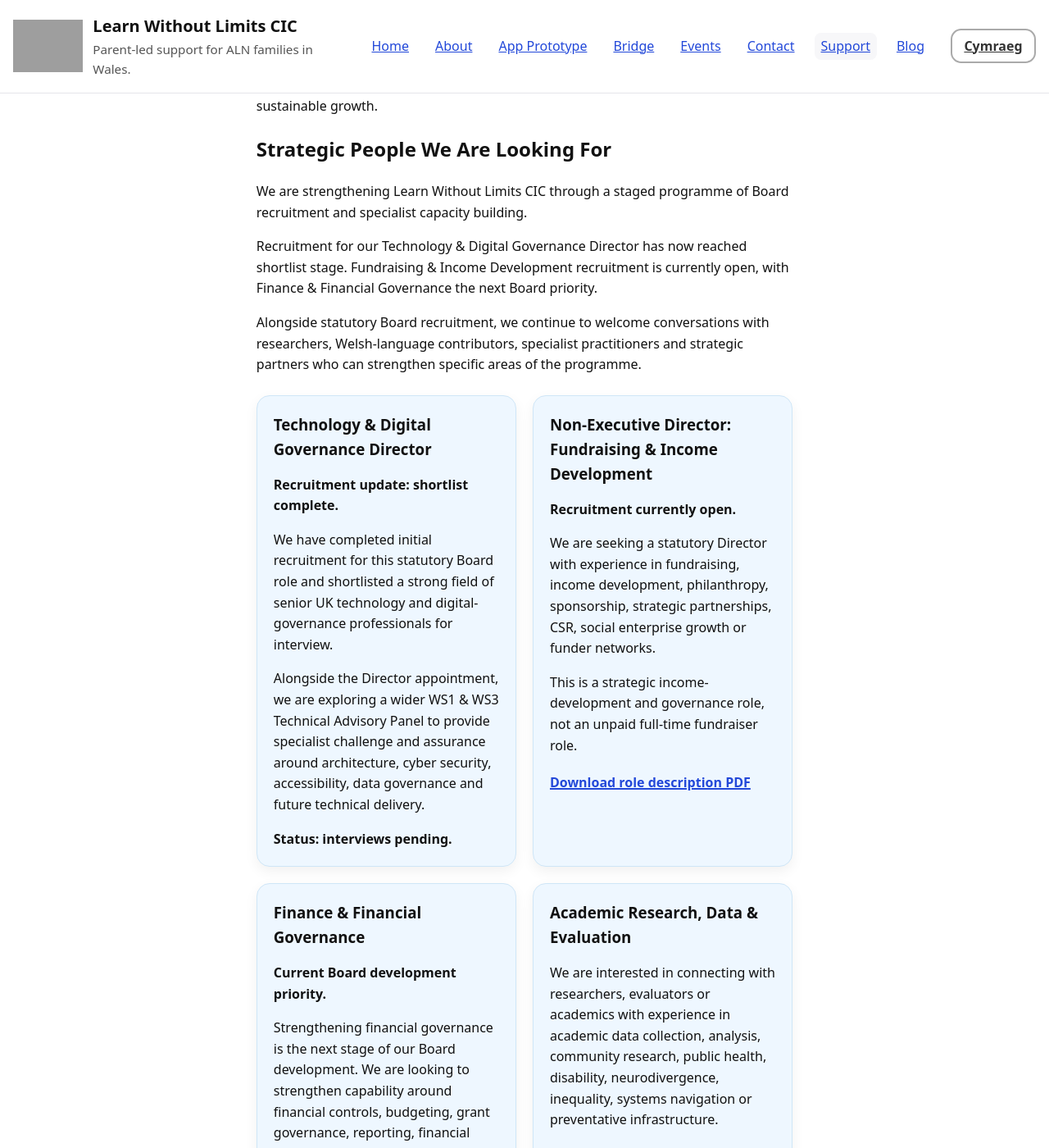
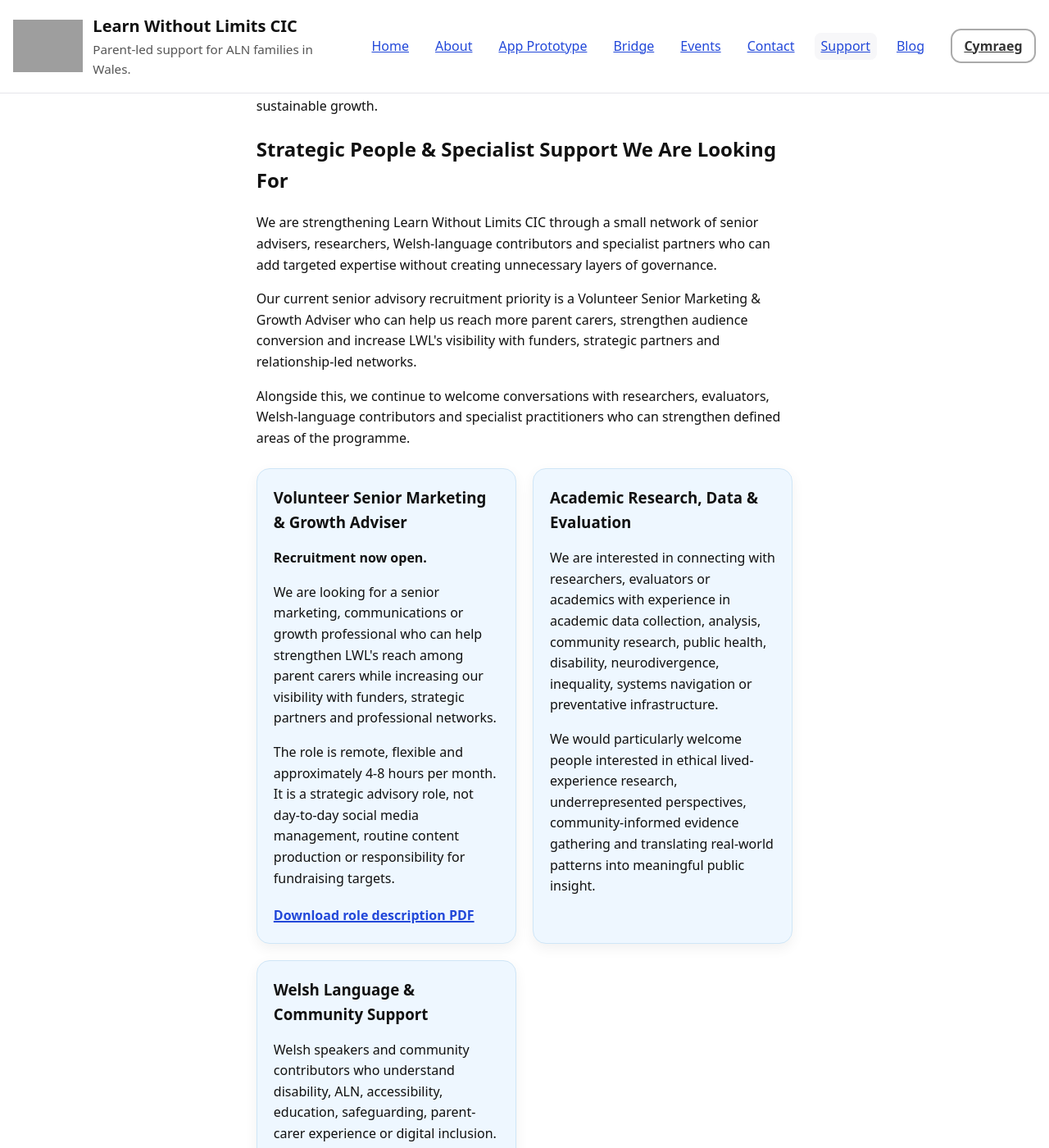
Before and after one commit to StephShobiye/learnwithoutlimitscic.github.io, a Jekyll site: the page support.en.html, which Jekyll copies as it is, in a window 1280 px wide and 1400 px high, scrolled down 839 px. Shown: the whole window at 82% size. Built offline with Jekyll 4.4.1, drawn with Linux system fonts in a browser that asks for light colours; some of the changed text lies outside the part shown; grey boxes are pictures that could not be loaded.

Commit message:
Refresh Support page and add Senior Marketing & Growth Adviser role

```diff
--- a/support.en.html
+++ b/support.en.html
@@ -5,7 +5,10 @@
   <meta name="viewport" content="width=device-width, initial-scale=1">
 
   <title>Support | Learn Without Limits CIC</title>
-  <meta name="description" content="Support Learn Without Limits CIC by sponsoring defined workstreams, strategic infrastructure, research, accessibility, Welsh-language access and public learning resources.">
+  <meta
+    name="description"
+    content="Support Learn Without Limits CIC through strategic advice, sponsorship, research, Welsh-language capacity and collaboration across our programme in Wales."
+  >
 
   <link rel="preload" href="/assets/css/styles.css" as="style">
   <link rel="stylesheet" href="/assets/css/styles.css">
@@ -111,13 +114,21 @@
         width="128"
         height="128"
       >
+
       <div class="brand-text">
         <span class="brand-title">Learn Without Limits CIC</span>
         <span class="brand-tag">Parent-led support for ALN families in Wales.</span>
       </div>
     </div>
 
-    <button id="navToggle" class="nav-toggle" aria-expanded="false" aria-controls="nav">Menu</button>
+    <button
+      id="navToggle"
+      class="nav-toggle"
+      aria-expanded="false"
+      aria-controls="nav"
+    >
+      Menu
+    </button>
 
     <nav id="nav" class="site-nav" aria-label="Primary">
       <ul>
@@ -128,12 +139,28 @@
         <li><a href="/events.en.html">Events</a></li>
         <li><a href="/contact.en.html">Contact</a></li>
         <li><a href="/support.en.html" aria-current="page">Support</a></li>
-        <li><a href="https://blog.learnwithoutlimitscic.org/" target="_blank" rel="noopener">Blog</a></li>
+        <li>
+          <a
+            href="https://blog.learnwithoutlimitscic.org/"
+            target="_blank"
+            rel="noopener"
+          >
+            Blog
+          </a>
+        </li>
       </ul>
     </nav>
 
     <nav class="lang-switch" aria-label="Language switch">
-      <a class="btn ghost" href="/support.cy.html" lang="cy" hreflang="cy" aria-label="Switch language to Cymraeg">Cymraeg</a>
+      <a
+        class="btn ghost"
+        href="/support.cy.html"
+        lang="cy"
+        hreflang="cy"
+        aria-label="Switch language to Cymraeg"
+      >
+        Cymraeg
+      </a>
     </nav>
   </header>
 
@@ -146,6 +173,7 @@
 
   <main id="main" tabindex="-1">
     <section class="content">
+
       <h1>Support Learn Without Limits CIC</h1>
 
       <div class="support-hero">
@@ -157,95 +185,91 @@
 
       <div class="support-intro">
         <p>
-          Learn Without Limits CIC is building practical navigation infrastructure for families affected by disability, additional learning needs, school breakdown and fragmented public systems in Wales.
+          Learn Without Limits CIC is building practical navigation
+          infrastructure for families affected by disability, additional
+          learning needs, school breakdown and fragmented public systems in
+          Wales.
         </p>
 
         <p>
-          We already have live community reach, public information resources and a working digital development model. Targeted support can help us strengthen the infrastructure, technical capacity and strategic collaborations needed for safe, sustainable growth.
+          We already have live community reach, public information resources
+          and a working digital development model. Targeted support can help us
+          strengthen the infrastructure, technical capacity and strategic
+          collaborations needed for safe, sustainable growth.
         </p>
       </div>
 
-      <h2>Strategic People We Are Looking For</h2>
+      <h2>Strategic People &amp; Specialist Support We Are Looking For</h2>
 
       <p>
-        We are strengthening Learn Without Limits CIC through a staged programme of Board recruitment and specialist capacity building.
+        We are strengthening Learn Without Limits CIC through a small network
+        of senior advisers, researchers, Welsh-language contributors and
+        specialist partners who can add targeted expertise without creating
+        unnecessary layers of governance.
       </p>
 
       <p>
-        Recruitment for our Technology &amp; Digital Governance Director has now reached shortlist stage. Fundraising &amp; Income Development recruitment is currently open, with Finance &amp; Financial Governance the next Board priority.
+        Our current senior advisory recruitment priority is a Volunteer Senior
+        Marketing &amp; Growth Adviser who can help us reach more parent carers,
+        strengthen audience conversion and increase LWL's visibility with
+        funders, strategic partners and relationship-led networks.
       </p>
 
       <p>
-        Alongside statutory Board recruitment, we continue to welcome conversations with researchers, Welsh-language contributors, specialist practitioners and strategic partners who can strengthen specific areas of the programme.
+        Alongside this, we continue to welcome conversations with researchers,
+        evaluators, Welsh-language contributors and specialist practitioners
+        who can strengthen defined areas of the programme.
       </p>
 
-      <div class="support-card-grid" aria-label="Current Board recruitment and strategic support priorities">
+      <div
+        class="support-card-grid"
+        aria-label="Current strategic support priorities"
+      >
 
         <article class="support-card strategic-card">
-          <h3>Technology &amp; Digital Governance Director</h3>
+          <h3>Volunteer Senior Marketing &amp; Growth Adviser</h3>
 
           <p>
-            <strong>Recruitment update: shortlist complete.</strong>
+            <strong>Recruitment now open.</strong>
           </p>
 
           <p>
-            We have completed initial recruitment for this statutory Board role and shortlisted a strong field of senior UK technology and digital-governance professionals for interview.
+            We are looking for a senior marketing, communications or growth
+            professional who can help strengthen LWL's reach among parent
+            carers while increasing our visibility with funders, strategic
+            partners and professional networks.
           </p>
 
           <p>
-            Alongside the Director appointment, we are exploring a wider WS1 &amp; WS3 Technical Advisory Panel to provide specialist challenge and assurance around architecture, cyber security, accessibility, data governance and future technical delivery.
+            The role is remote, flexible and approximately 4-8 hours per month.
+            It is a strategic advisory role, not day-to-day social media
+            management, routine content production or responsibility for
+            fundraising targets.
           </p>
 
-          <p>
-            <strong>Status: interviews pending.</strong>
-          </p>
-        </article>
-
-        <article class="support-card strategic-card">
-          <h3>Non-Executive Director: Fundraising &amp; Income Development</h3>
-
-          <p>
-            <strong>Recruitment currently open.</strong>
-          </p>
-
-          <p>
-            We are seeking a statutory Director with experience in fundraising, income development, philanthropy, sponsorship, strategic partnerships, CSR, social enterprise growth or funder networks.
-          </p>
-
-          <p>
-            This is a strategic income-development and governance role, not an unpaid full-time fundraiser role.
-          </p>
-
-          <a class="download-link" href="/downloads/LWL_Board_Member_Fundraising_Income_Development_Role_Description_2026.pdf">
+          <a
+            class="download-link"
+            href="/downloads/LWL_Volunteer_Senior_Marketing_Growth_Adviser_Role_Description_2026_REVISED.pdf"
+          >
             Download role description PDF
           </a>
-        </article>
-
-        <article class="support-card strategic-card">
-          <h3>Finance &amp; Financial Governance</h3>
-
-          <p>
-            <strong>Current Board development priority.</strong>
-          </p>
-
-          <p>
-            Strengthening financial governance is the next stage of our Board development. We are looking to strengthen capability around financial controls, budgeting, grant governance, reporting, financial assurance and sustainable organisational growth.
-          </p>
-
-          <p>
-            <strong>We are currently exploring a potential Board appointment in this area. Wider recruitment will follow if required.</strong>
-          </p>
         </article>
 
         <article class="support-card strategic-card">
           <h3>Academic Research, Data &amp; Evaluation</h3>
 
           <p>
-            We are interested in connecting with researchers, evaluators or academics with experience in academic data collection, analysis, community research, public health, disability, neurodivergence, inequality, systems navigation or preventative infrastructure.
+            We are interested in connecting with researchers, evaluators or
+            academics with experience in academic data collection, analysis,
+            community research, public health, disability, neurodivergence,
+            inequality, systems navigation or preventative infrastructure.
           </p>
 
           <p>
-            We would particularly welcome people interested in ethical lived-experience research, underrepresented perspectives, community-informed evidence gathering and translating real-world patterns into meaningful public insight.
+            We would particularly welcome people interested in ethical
+            lived-experience research, underrepresented perspectives,
+            community-informed evidence gathering and translating real-world
+            patterns into meaningful public insight.
           </p>
         </article>
 
@@ -253,23 +277,31 @@
           <h3>Welsh Language &amp; Community Support</h3>
 
           <p>
-            Welsh speakers and community contributors who understand disability, ALN, accessibility, education, safeguarding, parent-carer experience or digital inclusion.
+            Welsh speakers and community contributors who understand
+            disability, ALN, accessibility, education, safeguarding,
+            parent-carer experience or digital inclusion.
           </p>
 
           <p>
-            We are also interested in people who can help strengthen bilingual and culturally aware engagement across Wales.
+            We are also interested in people who can help strengthen bilingual
+            and culturally aware engagement across Wales.
           </p>
         </article>
+
       </div>
 
       <div class="notice-box">
         <p>
-          Paid roles will be advertised openly only if and when funding is secured.
+          Paid roles will be advertised openly only if and when funding is
+          secured.
         </p>
 
         <p>
-          We are also recruiting Community Champions and Public Engagement Volunteers through our Bridge pathway.
-          <a href="/bridge.en.html#current-opportunities">View current Bridge opportunities</a>.
+          We are also recruiting Community Champions and Public Engagement
+          Volunteers through our Bridge pathway.
+          <a href="/bridge.en.html#current-opportunities">
+            View current Bridge opportunities
+          </a>.
         </p>
       </div>
 
@@ -277,111 +309,151 @@
         <h2>Open Briefings</h2>
 
         <p>
-          We run quarterly open briefings for people who want to understand how the programme is developing, what we are learning and where support may be useful.
+          We run quarterly open briefings for people who want to understand how
+          the programme is developing, what we are learning and where support
+          may be useful.
         </p>
 
         <p>
-          Upcoming briefings can be booked through our <a href="/events.en.html">events page</a>. A write-up from our most recent briefing is available on our <a href="/about.en.html">About page</a>.
+          Upcoming briefings can be booked through our
+          <a href="/events.en.html">events page</a>.
+          A write-up from our most recent briefing is available on our
+          <a href="/about.en.html">About page</a>.
         </p>
       </section>
 
       <h2>Sponsor or Collaborate With Us</h2>
 
       <p>
-        We welcome support for defined workstreams, visible assets or stage-gated pieces of work.
+        We welcome support for defined workstreams, visible assets or
+        stage-gated pieces of work. If you would like to sponsor or support
+        any part of our programme, please contact
+        <a href="mailto:support@learnwithoutlimitscic.org">
+          support@learnwithoutlimitscic.org
+        </a>.
       </p>
 
-      <div class="support-card-grid" aria-label="Current sponsorship priorities">
+      <div
+        class="support-card-grid"
+        aria-label="Current sponsorship priorities"
+      >
+
         <article class="support-card">
           <h3>Technical Leadership and Digital Infrastructure</h3>
           <p>
-            App governance, version control, data security, accessibility and safe scaling.
+            App governance, version control, data security, accessibility and
+            safe scaling.
           </p>
         </article>
 
         <article class="support-card">
           <h3>Safeguarded Community Platform</h3>
           <p>
-            Platform hosting, moderation tools, accessibility configuration and safe community infrastructure.
+            Platform hosting, moderation tools, accessibility configuration and
+            safe community infrastructure.
           </p>
         </article>
 
         <article class="support-card">
           <h3>Accessibility and Inclusive Technical Design</h3>
           <p>
-            Technical review, assistive technology testing and WCAG-aligned improvements.
+            Technical review, assistive technology testing and WCAG-aligned
+            improvements.
           </p>
         </article>
 
         <article class="support-card">
           <h3>Welsh-Language Access</h3>
           <p>
-            Bilingual communications, Welsh-language review and Welsh-speaking volunteer development.
+            Bilingual communications, Welsh-language review and Welsh-speaking
+            volunteer development.
           </p>
         </article>
 
         <article class="support-card">
           <h3>Research, Data and Evaluation</h3>
           <p>
-            Quantitative research, measurement, cost-benefit analysis and impact reporting.
+            Quantitative research, measurement, cost-benefit analysis and
+            impact reporting.
           </p>
         </article>
 
         <article class="support-card">
           <h3>Podcast, Blog and Public Learning Resources</h3>
           <p>
-            Transcripts, captions, linked resources and public learning materials.
+            Transcripts, captions, linked resources and public learning
+            materials.
           </p>
         </article>
+
       </div>
 
       <h2>Funders and Strategic Collaborators</h2>
 
       <p>
-        We are keen to speak with funders and collaborators interested in prevention, digital inclusion, disability, education, civic technology, community insight, social investment, Welsh-language access or systems change.
+        We are keen to speak with funders and collaborators interested in
+        prevention, digital inclusion, disability, education, civic technology,
+        community insight, social investment, Welsh-language access or systems
+        change.
       </p>
 
       <p>
-        Our model is based on pattern recognition, not representation. We recognise recurring patterns in family experience and convert them into practical navigation infrastructure through a structured, continuous feedback loop.
+        Our model is based on pattern recognition, not representation. We
+        recognise recurring patterns in family experience and convert them into
+        practical navigation infrastructure through a structured, continuous
+        feedback loop.
       </p>
 
       <p>
-        We are open to collaboration where roles, ownership, responsibilities and public-benefit purpose are clear.
+        We are open to collaboration where roles, ownership, responsibilities
+        and public-benefit purpose are clear.
       </p>
-
-      <section class="support-panel">
-        <h2>Direct Donations</h2>
-
-        <p>
-          A simple direct donation option will be added soon for individuals who would like to make a small contribution towards our public-benefit work.
-        </p>
-      </section>
 
       <h2>Get in Touch</h2>
 
       <div class="contact-box">
         <p>
-          To discuss sponsorship, collaboration, strategic contribution or one of the opportunities listed above, please contact:
+          To discuss sponsorship, collaboration, strategic contribution or one
+          of the opportunities listed above, please contact:
         </p>
 
         <p>
-          <a href="mailto:operations@learnwithoutlimitscic.org">operations@learnwithoutlimitscic.org</a>
+          <a href="mailto:support@learnwithoutlimitscic.org">
+            support@learnwithoutlimitscic.org
+          </a>
         </p>
 
         <p>
-          If you can help us strengthen the infrastructure families need, we would welcome a conversation.
+          If you can help us strengthen the infrastructure families need, we
+          would welcome a conversation.
         </p>
       </div>
+
     </section>
   </main>
 
   <footer class="site-footer" role="contentinfo">
+
     <div class="footer-grid">
+
       <div>
         <h3>Contact</h3>
         <ul>
-          <li><a href="mailto:support@learnwithoutlimitscic.org">support@learnwithoutlimitscic.org</a></li>
-          <li><a href="https://www.facebook.com/groups/learnwithoutlimitscic" rel="noopener" target="_blank">Facebook group</a></li>
+          <li>
+            <a href="mailto:support@learnwithoutlimitscic.org">
+              support@learnwithoutlimitscic.org
+            </a>
+          </li>
+
+          <li>
+            <a
+              href="https://www.facebook.com/groups/learnwithoutlimitscic"
+              rel="noopener"
+              target="_blank"
+            >
+              Facebook group
+            </a>
+          </li>
         </ul>
       </div>
 
@@ -392,21 +464,21 @@
           <li><a href="/bridge.en.html">Bridge</a></li>
           <li><a href="/events.en.html">Events</a></li>
           <li><a href="/about.en.html">About us</a></li>
-          <li><a href="/privacy.en.html">Privacy</a></li>
         </ul>
       </div>
 
       <div>
-        <h3>Support us</h3>
-        <p>Direct donations via Stripe: coming soon.</p>
+        <h3>Company information</h3>
+        <p>Learn Without Limits CIC</p>
+        <p>Company No. 17460134</p>
       </div>
+
     </div>
 
     <div class="legal">
-      <a href="/privacy.en.html">Privacy &amp; Safeguarding</a>
-      <span aria-hidden="true"> · </span>
       <span>&copy; 2026 Learn Without Limits CIC</span>
     </div>
+
   </footer>
 
   <script src="/assets/js/site.js" defer></script>
```
